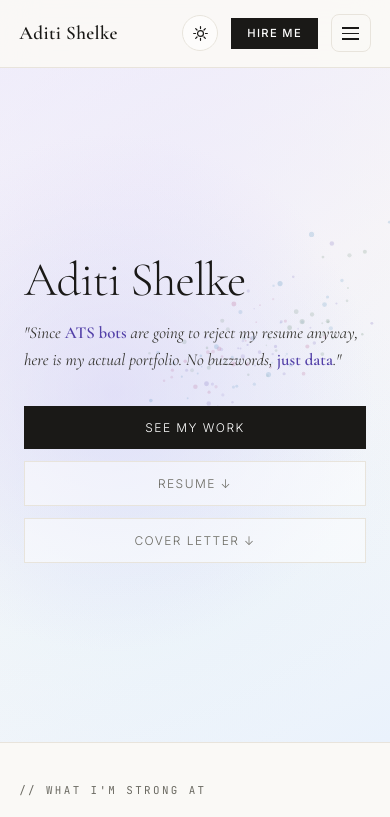
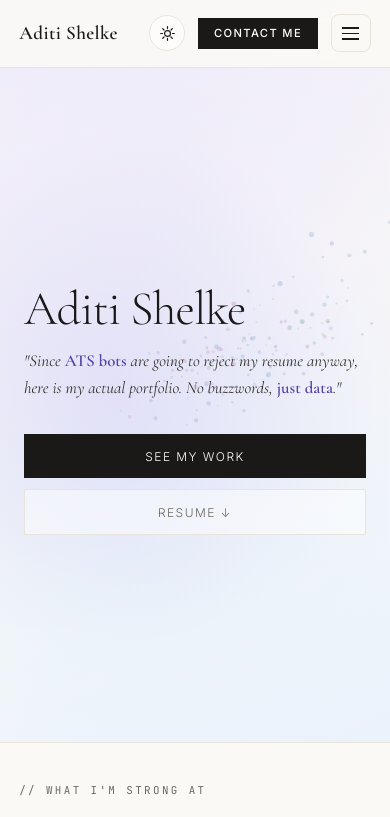
Before and after one commit to Aditi1910/aditi-shelke---Portfolio, a plain HTML site: page index.html in a window 390 px wide. Shown: the top 817 px of the page. Drawn offline with nearby package versions, Linux system fonts and the light colour scheme.

Commit message:
Drop the cover letter and retitle the nav CTA
Removes all three cover-letter links — mobile menu, hero, and the recruiter
modal. The PDF stays in files/ and in history; only the links are gone.

"Hire Me" becomes "Contact Me". It already pointed at #contact, so the label now
matches what the button does.

Co-Authored-By: Claude Opus 5 <noreply@anthropic.com>

```diff
--- a/index.html
+++ b/index.html
@@ -815,7 +815,7 @@
           <path d="M20.4 14.5A8.5 8.5 0 0 1 9.5 3.6a8.5 8.5 0 1 0 10.9 10.9z"/>
         </svg>
       </button>
-      <a href="#contact" class="nav-cta">Hire Me</a>
+      <a href="#contact" class="nav-cta">Contact Me</a>
       <button class="nav-burger" id="navBurger" aria-label="Open menu" aria-expanded="false" aria-controls="mobileMenu">
         <span></span><span></span><span></span>
       </button>
@@ -828,7 +828,6 @@
       <li><a href="#projects">Projects</a></li>
       <li><a href="#contact">Contact</a></li>
       <li><a href="files/Aditi_Shelke_Resume.pdf" download="Aditi_Shelke_Resume.pdf">Resume ↓</a></li>
-      <li><a href="files/Aditi_Shelke_Cover_Letter.pdf" download="Aditi_Shelke_Cover_Letter.pdf">Cover letter ↓</a></li>
     </ul>
   </div>
   </header>
@@ -854,7 +853,6 @@
         <div class="hero-links">
           <a href="#projects" class="btn-primary">See My Work</a>
           <a href="files/Aditi_Shelke_Resume.pdf" download="Aditi_Shelke_Resume.pdf" class="btn-outline">Resume ↓</a>
-          <a href="files/Aditi_Shelke_Cover_Letter.pdf" download="Aditi_Shelke_Cover_Letter.pdf" class="btn-outline">Cover letter ↓</a>
         </div>
       </div>
 
@@ -1443,7 +1441,6 @@
 
       <div class="rec-cta">
         <a class="primary" href="files/Aditi_Shelke_Resume.pdf" download="Aditi_Shelke_Resume.pdf">Resume ↓</a>
-        <a class="ghost" href="files/Aditi_Shelke_Cover_Letter.pdf" download="Aditi_Shelke_Cover_Letter.pdf">Cover letter ↓</a>
         <a class="ghost" href="mailto:adishelke2000@gmail.com?subject=Opportunity%20for%20Aditi%20Shelke">Email me →</a>
       </div>
       <div class="rec-mini">
```
